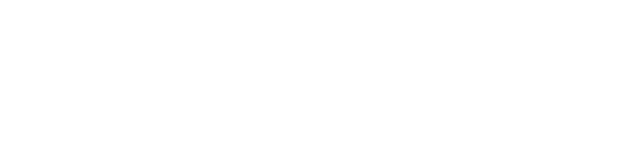
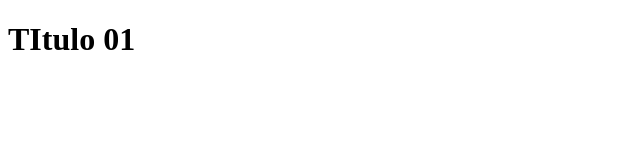
Before and after one commit to lenicio/zorptech, a plain HTML site: page index.html in a window 1280 px wide. Shown: the whole page, without its empty margins (0-640 px from the left). Drawn offline with Linux system fonts and the light colour scheme.

Commit message:
Inclusão de titulo

```diff
--- a/index.html
+++ b/index.html
@@ -6,6 +6,6 @@
   <title>Document</title>
 </head>
 <body>
-
+  <h1>TItulo 01</h1>
 </body>
 </html>
```
